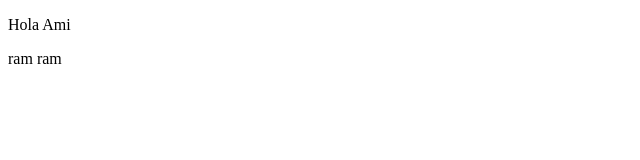
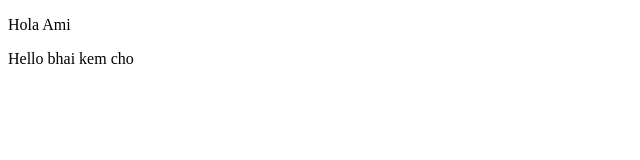
Before and after one commit to Smyan-kishore/Practice, a plain HTML site: page index.html in a window 1280 px wide. Shown: the full height of the page, 0-640 px from the left. Drawn offline with Linux system fonts and the light colour scheme.

Commit message:
merge conflict check2

```diff
--- a/index.html
+++ b/index.html
@@ -7,6 +7,6 @@
 </head>
 <body>
     <p>Hola Ami</p>
-    <p>ram ram</p>
+    <p>Hello bhai kem cho</p>
 </body>
 </html>
```
